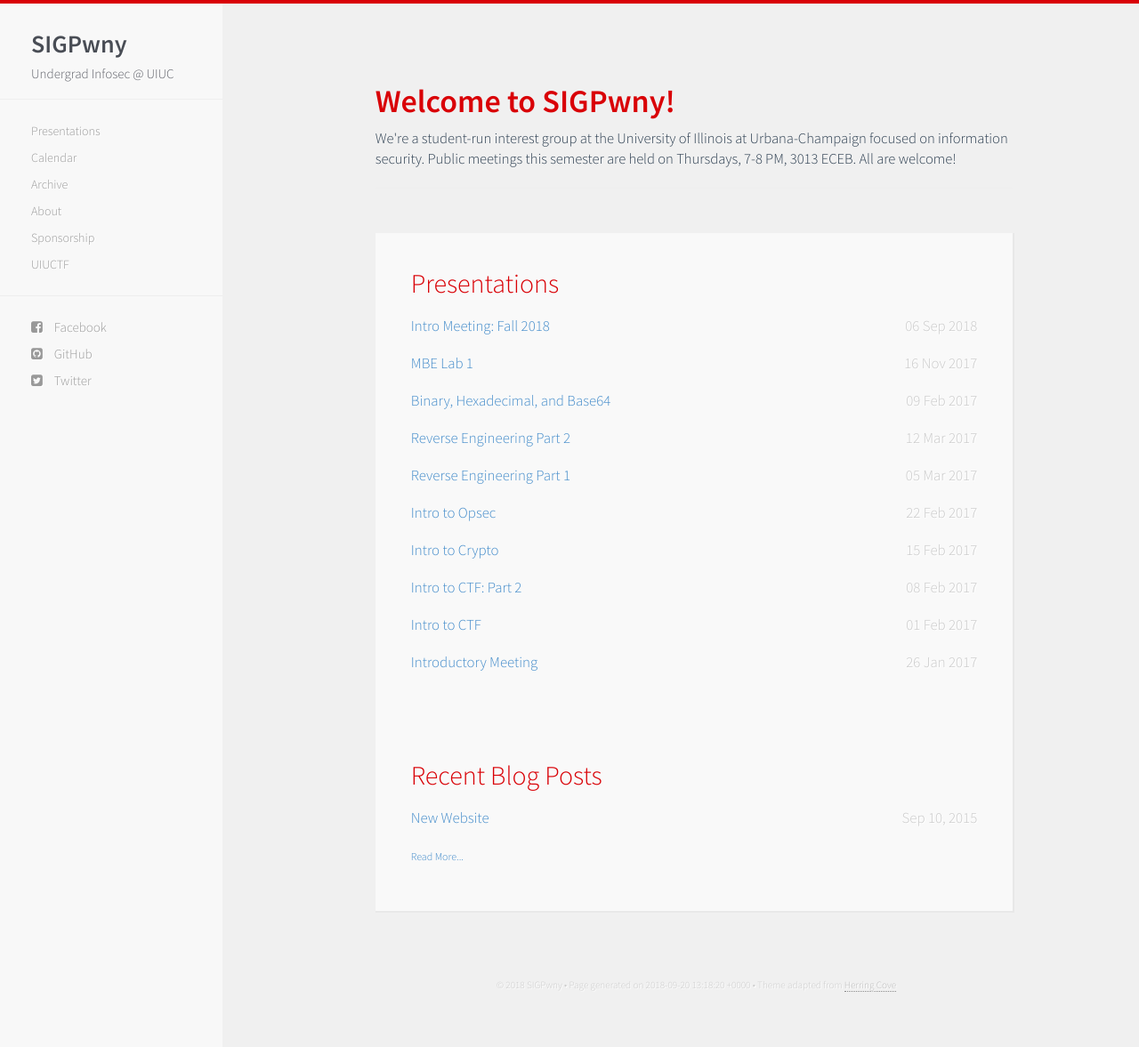
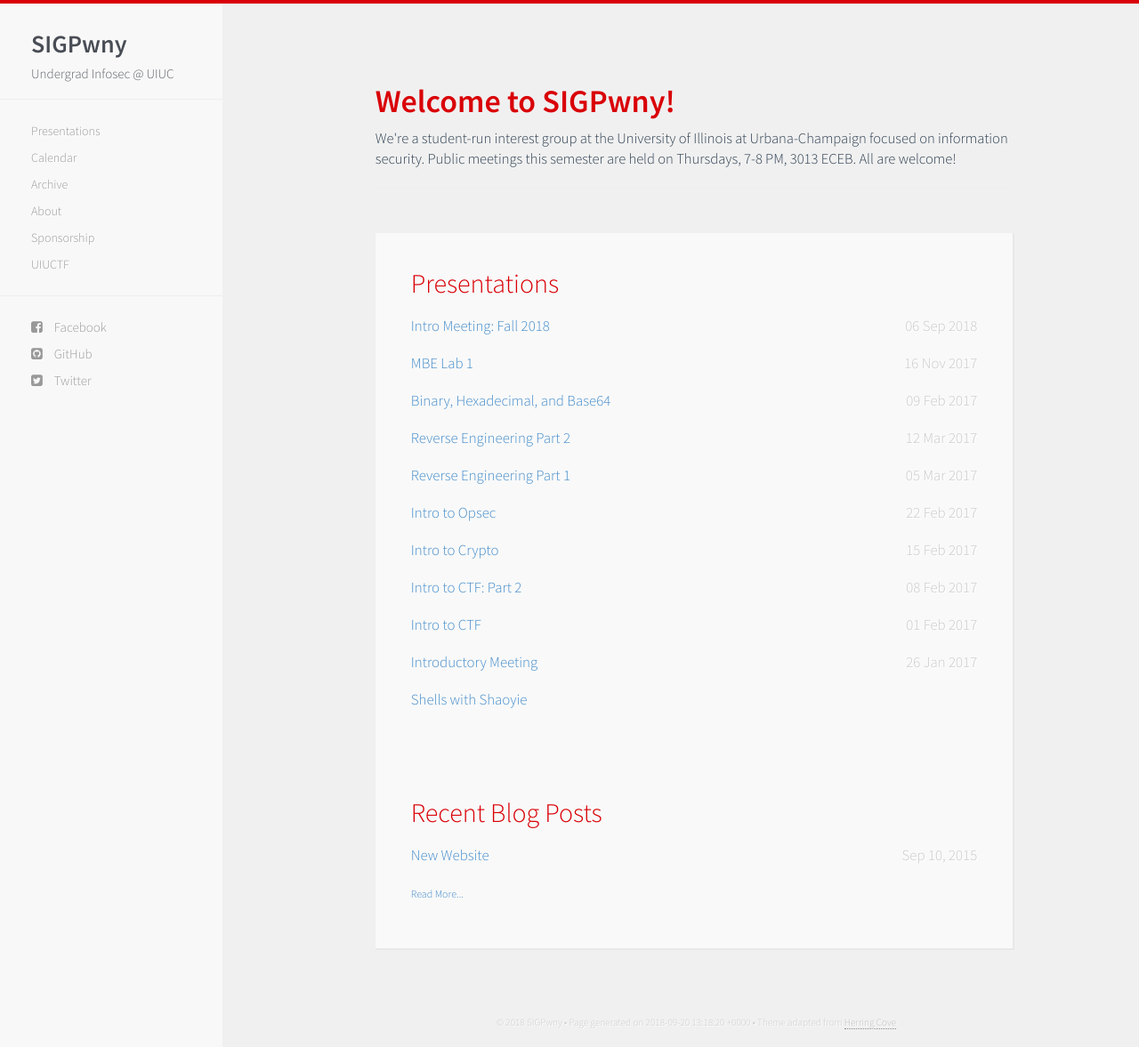
Before and after one commit to sigpwny/sigpwny.github.io-archive, a Jekyll site: the page built from index.html, in a window 1280 px wide and 1177 px high. Shown: the whole window at 89% size. Built offline with Jekyll 4.4.1, drawn with Linux system fonts in a browser that asks for light colours; nearby versions of some CDN libraries.

Commit message:
automated

```diff
--- a/_includes/presentations.html
+++ b/_includes/presentations.html
@@ -63,6 +63,8 @@
             <a href="https://drive.google.com/open?id=1wYevttsjO29YIpKd5PpudzeFem975X5GYDkn437iUWY">Introductory Meeting</a>
             <time class="pull-right post-list">26 Jan 2017</time>
         </span></li>
-
+		<li><span>
+			<a href="https://docs.google.com/presentation/d/1pYxPmQfwHzAjbGTjpbhWmjaU6jC2EtJzrGei7NCTCAg">Shells with Shaoyie</a>
+		</span></li>
     </ul>
 </div>
```
